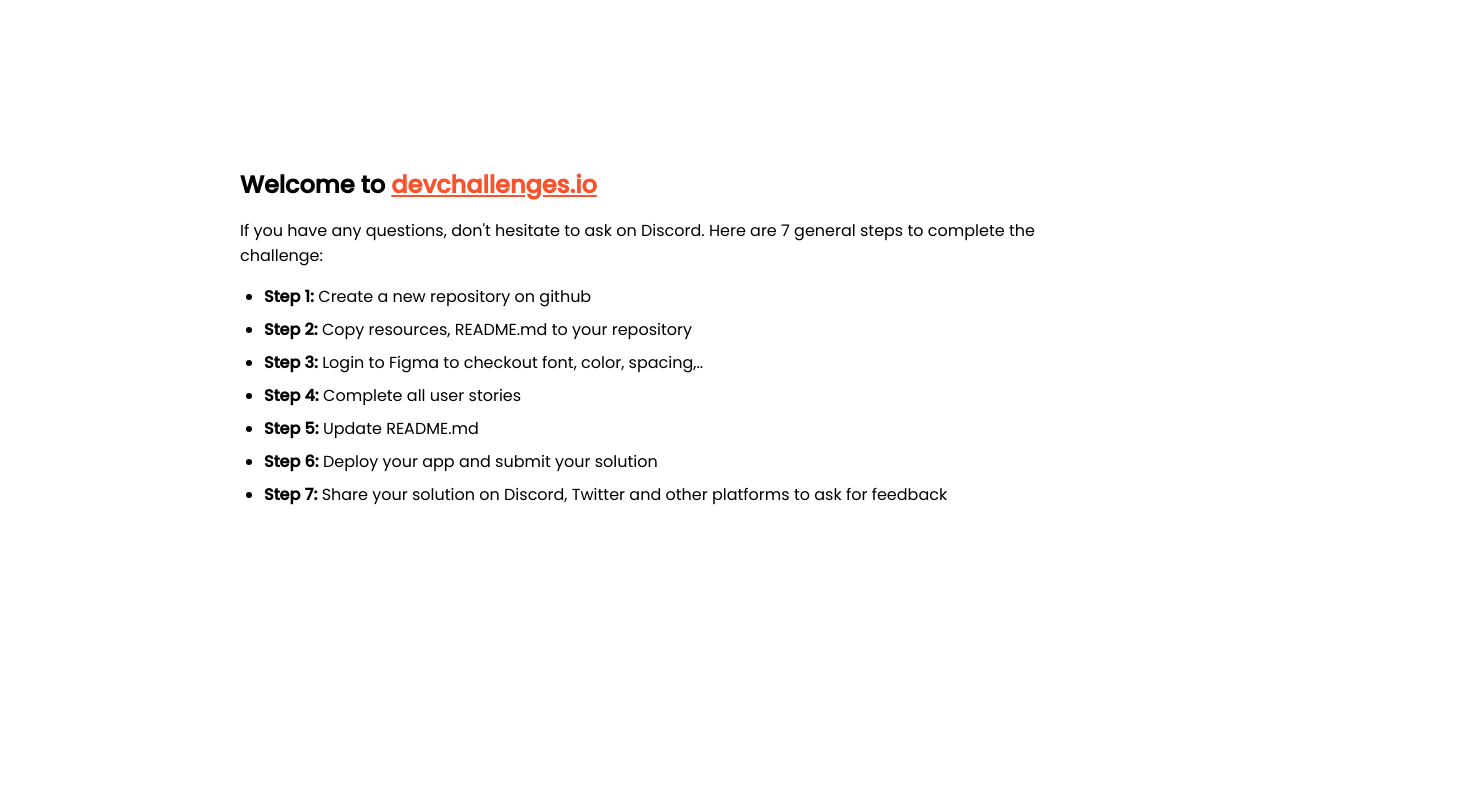
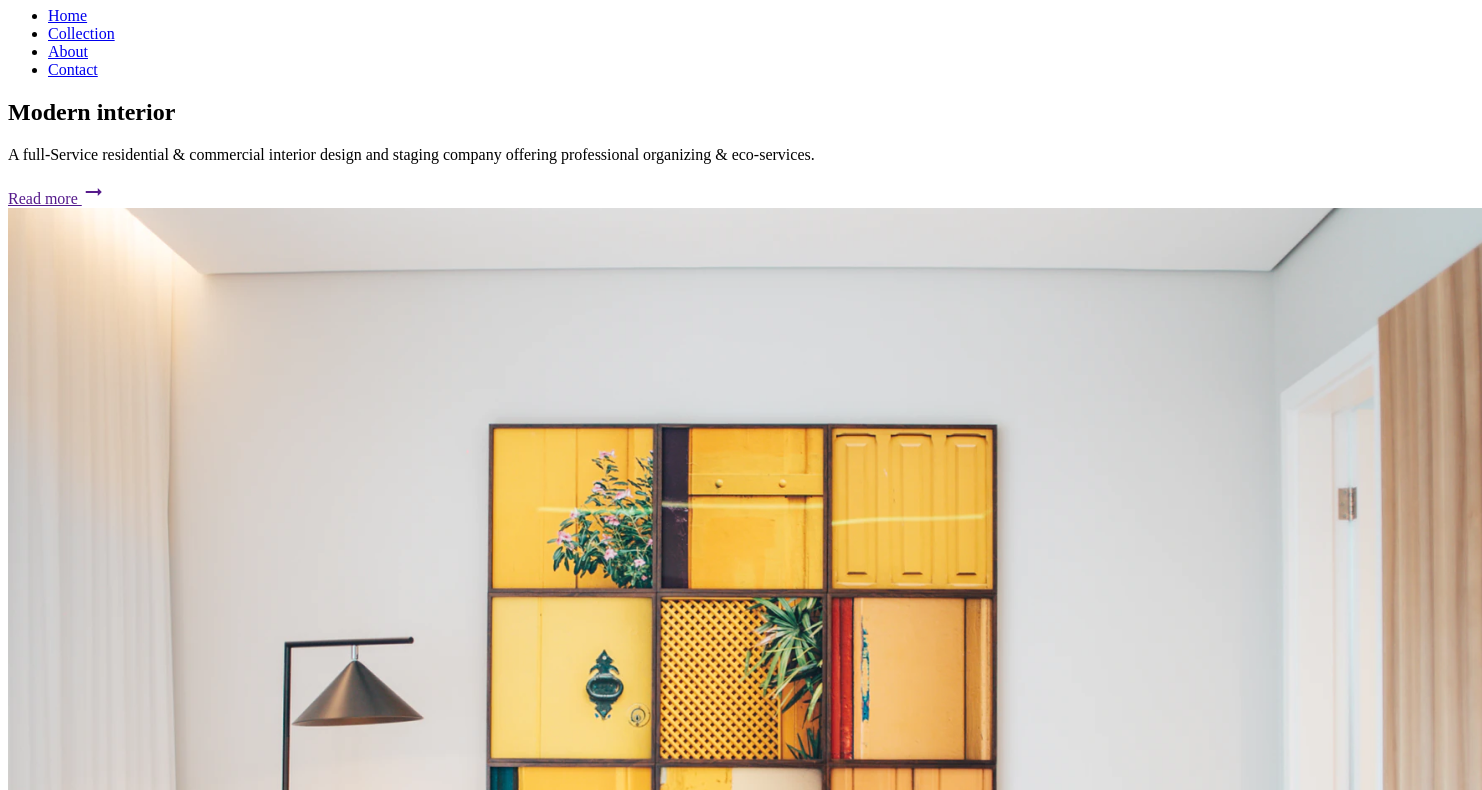
Before and after one commit to Sarukei/interior-consultant, a plain HTML site: page index.html in a window 1280 px wide. Shown: the part 73-863 px from the top of the page, 1482 px wide, since content can reach past the window. Before the commit the page ends 800 px from the top, so only its background shows below. Drawn offline with Linux system fonts and the light colour scheme.

Commit message:
Finished initial HTML

```diff
--- a/index.html
+++ b/index.html
@@ -1,95 +1,80 @@
 <!DOCTYPE html>
 <html lang="en">
+
 <head>
 	<meta charset="utf-8" />
-    <meta
-      name="viewport"
-      content="width=device-width, initial-scale=1,
-  maximum-scale=5"
-    />
+	<meta name="viewport" content="width=device-width, initial-scale=1,
+  maximum-scale=5" />
 
 	<link rel="icon" href="devchallenges.png" />
 
+	<link rel="shortcut icon" type="image/x-icon" href="https://devchallenges.io/" />
+	<link rel="preconnect" href="https://fonts.gstatic.com">
 	<link
-      rel="shortcut icon"
-      type="image/x-icon"
-      href="https://devchallenges.io/"
-    />
+		href="https://fonts.googleapis.com/css2?family=Crimson+Pro:wght@200&family=Lora:wght@500;700&family=Montserrat:wght@400;500;700&display=swap"
+		rel="stylesheet">
 
-    <link
-      href="https://fonts.googleapis.com/css2?family=Poppins:wght@400;500&display=swap"
-      rel="stylesheet"
-    />
+	<link href="https://fonts.googleapis.com/icon?family=Material+Icons" rel="stylesheet">
+
 
 	<title>Devchallenges</title>
 
-    <style>
-      body {
-        font-family: "Poppins", sans-serif;
-      }
 
-      ul {
-        padding-left: 24px;
-      }
 
-      li {
-        margin-bottom: 8px;
-      }
+</head>
 
-      .welcome {
-        max-width: 800px;
-        margin: 0 auto;
-      }
+<body>
+	<div class="wrapper--main">
+		<header class="header">
+			<h1 class="logo">This Interior</h1>
 
-      .welcome-text {
-        margin-top: 30vh;
-        font-weight: 500;
-      }
+			<nav class="nav">
+				<ul>
+					<li><a href="#">Home</a></li>
+					<li><a href="#">Collection</a></li>
+					<li><a href="#">About</a></li>
+					<li><a href="#">Contact</a></li>
+				</ul>
+			</nav>
 
-      .welcome-text p {
-        font-size: 1rem;
-        font-weight: 400;
-      }
+			<div class="hamburger-menu">
+			</div>
+		</header>
+		<main class="main-content">
+			<div class="hero">
+				<div class="wrapper hero__content-wrapper">
+					<h2 class="hero__title">Modern interior</h2>
+					<p class="hero__description">A full-Service residential & commercial interior design and staging company
+						offering professional organizing & eco-services.</p>
+					<a href="" class="hero__cta">Read more <span class="material-icons">
+							arrow_right_alt
+						</span></a>
 
-      .welcome-text h1 {
-        font-size: 1.5rem;
-      }
-
-      .welcome-text a {
-        color: #f7542e;
-      }
-    </style>
-  </head>
-  <body>
-    <div class="welcome">
-      <div class="welcome-text">
-        <h1>
-          Welcome to
-          <a href="https://devchallenges.io/" target="_blank"
-            >devchallenges.io</a
-          >
-        </h1>
-
-        <p>
-          If you have any questions, don't hesitate to ask on Discord. Here are
-          7 general steps to complete the challenge:
-        </p>
+				</div>
+				<div class="example-work">
+					<div class="example-work__img-container">
+						<img src="./photo1.png" alt="Interior Design example by Aliza Webber" class="example-work__img">
+					</div>
+					<div class="example-work__author-card">
+						<div class="example-work__author-details">
+							<img src="./photo2.png" alt="Profile image of Aliza Webber" class="example-work__author-profile-img">
+							<div class="example-work__author-text">
+								<span class="example-work__author-name">Aliza Webber</span>
+								<span class="example-work__author-title">Interior designer</span>
+							</div>
+						</div>
+						<h3 class="example-work__title">Designed in 2020 by Aliza Webber</h3>
 					</div>
 
-      <ul>
-        <li><b>Step 1:</b> Create a new repository on github</li>
-        <li><b>Step 2:</b> Copy resources, README.md to your repository</li>
-        <li>
-          <b>Step 3:</b> Login to Figma to checkout font, color, spacing,..
-        </li>
-        <li><b>Step 4:</b> Complete all user stories</li>
-        <li><b>Step 5:</b> Update README.md</li>
-        <li><b>Step 6:</b> Deploy your app and submit your solution</li>
-        <li>
-          <b>Step 7:</b> Share your solution on Discord, Twitter and other
-          platforms to ask for feedback
-        </li>
-      </ul>
 				</div>
+
+			</div>
+		</main>
+	</div>
+	<footer class="main-footer">
+		<span class="attribution">created by <a href="https://github.com/Sarukei" class="username">Sarukei</a> -
+			devChallenges.io</span>
+	</footer>
 </body>
+
 </html>
```
Lines whose indentation alone changed are shown as unchanged.
